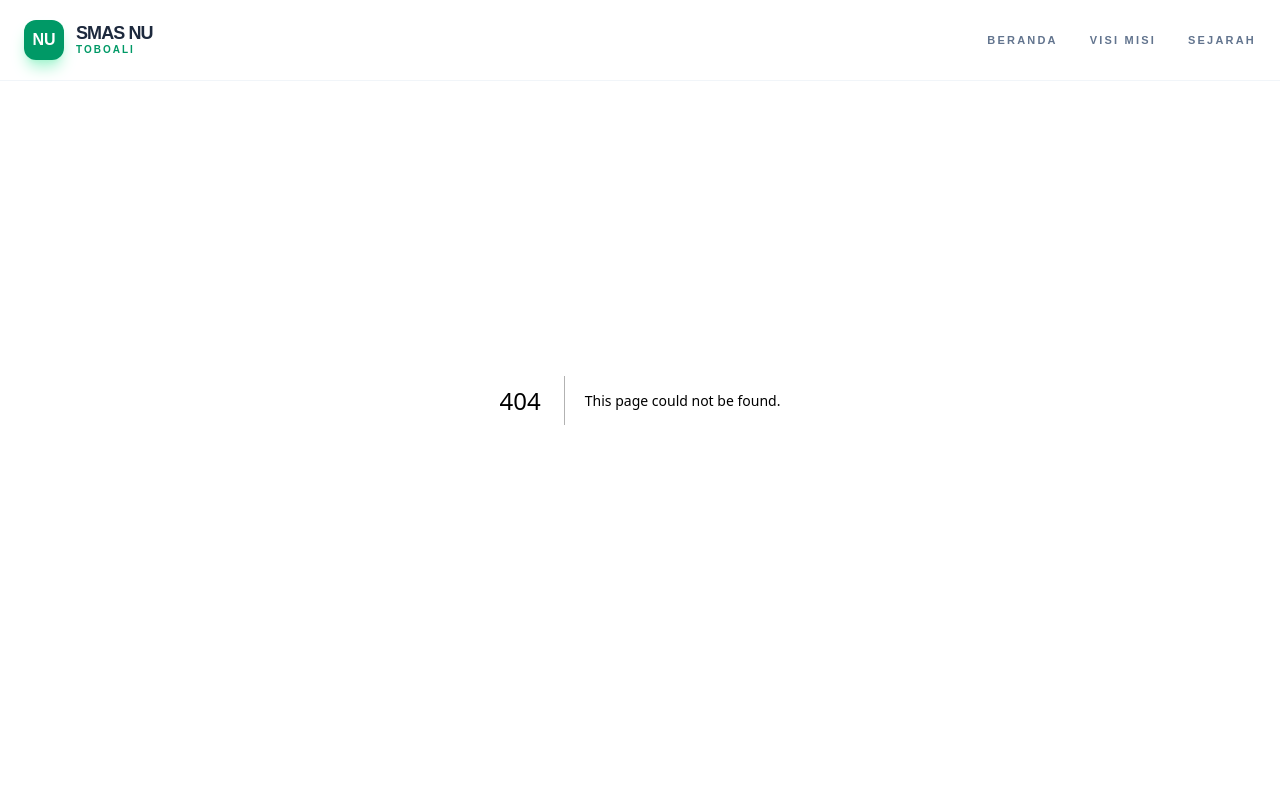
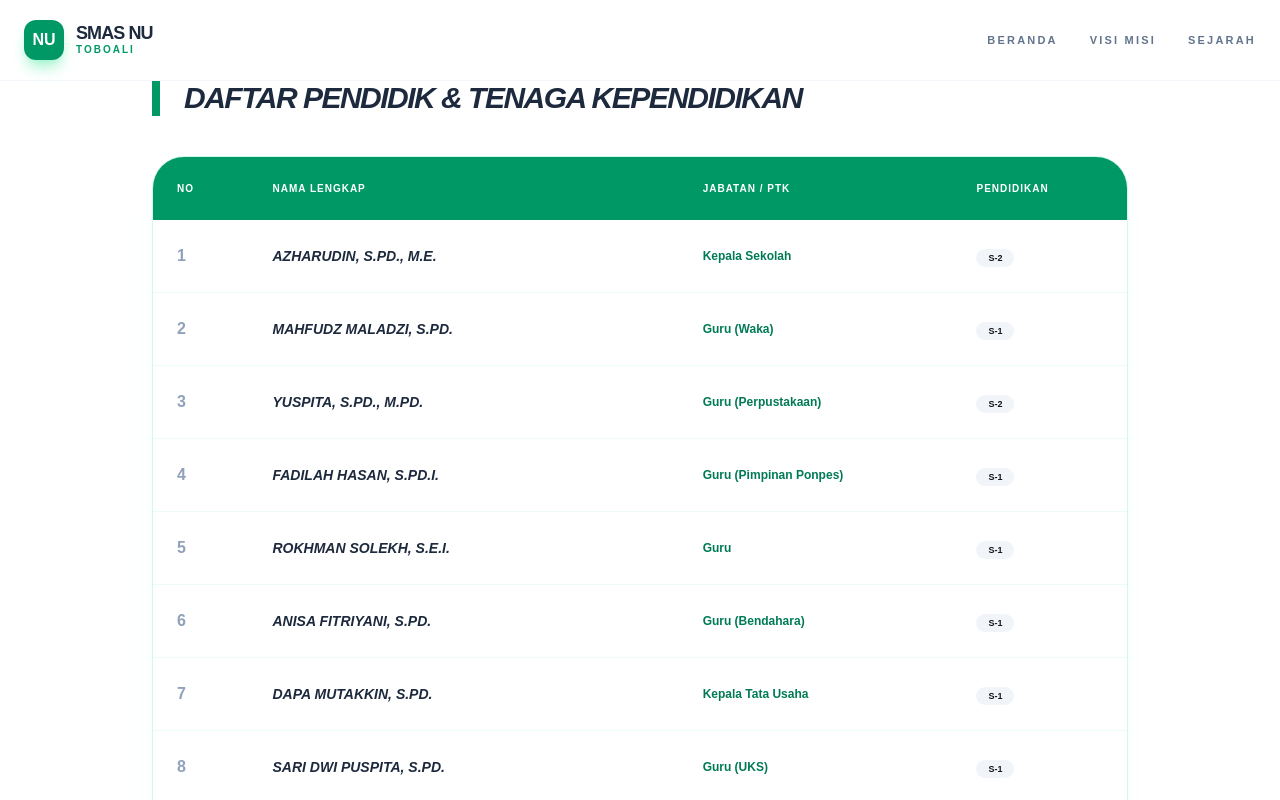
Before and after one commit to dapamutakkin44-dev/smas-nu-toboali, a Next.js app: page /profil/struktur in a window 1280 px wide. Before the commit this address had no page. Shown: the top 800 px of the page. Built offline with nearby package versions, Linux system fonts and the light colour scheme.

Commit message:
update paling gahar

```diff
--- a/src/app/page.tsx
+++ b/src/app/page.tsx
@@ -7,7 +7,8 @@ import { motion } from 'framer-motion';
 import {
   GraduationCap, Book, Users, Star, ChevronRight, Bell, Camera,
   MapPin, ChevronDown, Building2, Laptop, Trophy, Home,
-  Phone, Mail, Instagram, Facebook, Send, MessageCircle
+  Phone, Mail, Instagram, Facebook, Send, MessageCircle,
+  ShieldCheck, Briefcase, UserCheck
 } from 'lucide-react';
 
 export default function HomePage() {
@@ -33,9 +34,10 @@ export default function HomePage() {
             <span className="hover:text-emerald-600 transition-all flex items-center gap-1">
               Profil <ChevronDown size={12} />
             </span>
-            <div className="absolute top-full left-0 w-56 bg-white shadow-2xl rounded-2xl border border-emerald-50 py-4 opacity-0 invisible group-hover:opacity-100 group-hover:visible transition-all duration-300 translate-y-4 group-hover:translate-y-0 text-left px-2">
+            <div className="absolute top-full left-0 w-56 bg-white shadow-2xl rounded-2xl border border-emerald-50 py-4 opacity-0 invisible group-hover:opacity-100 group-hover:visible transition-all duration-300 translate-y-4 group-hover:translate-y-0 text-left px-2 border-none">
               <Link href="/profil/sejarah" className="block px-6 py-2.5 hover:bg-emerald-50 hover:text-emerald-700 no-underline text-slate-500 font-bold tracking-normal rounded-xl">Sejarah Sekolah</Link>
               <Link href="/profil/visi-misi" className="block px-6 py-2.5 hover:bg-emerald-50 hover:text-emerald-700 no-underline text-slate-500 font-bold tracking-normal rounded-xl">Visi & Misi</Link>
+              <Link href="/profil/struktur" className="block px-6 py-2.5 hover:bg-emerald-50 hover:text-emerald-700 no-underline text-slate-500 font-bold tracking-normal rounded-xl">Struktur Organisasi</Link>
             </div>
           </div>
           <Link href="/akademik" className="hover:text-emerald-600 transition-all no-underline">Akademik</Link>
@@ -80,11 +82,11 @@ export default function HomePage() {
             <div className="w-full md:w-2/5 bg-emerald-600 h-[550px] relative overflow-hidden">
               <img src="/foto-kepsek.jpg" alt="Azharudin, S.Pd., M.E." className="w-full h-full object-cover grayscale transition-all duration-1000 group-hover:grayscale-0 group-hover:scale-105" />
               <div className="absolute bottom-0 left-0 right-0 p-10 bg-gradient-to-t from-emerald-950 via-emerald-900/50 to-transparent">
-                <p className="text-white font-black text-2xl tracking-tighter italic">Azharudin, S.Pd., M.E.</p>
+                <p className="text-white font-black text-2xl tracking-tighter italic">Azharudin, S.Pd., M.E., Gr.</p>
                 <p className="text-emerald-400 text-[10px] font-bold uppercase tracking-[0.3em] mt-1 text-white">Kepala Sekolah SMAS NU</p>
               </div>
             </div>
-            <div className="w-full md:w-3/5 p-10 md:p-20 relative">
+            <div className="w-full md:w-3/5 p-10 md:p-20 relative border-none">
               <div className="w-20 h-1.5 bg-emerald-500 mb-10 rounded-full group-hover:w-32 transition-all duration-500"></div>
               <h2 className="text-3xl md:text-4xl font-black text-slate-800 mb-8 leading-tight italic tracking-tighter transition-colors group-hover:text-emerald-900">"Mencetak Generasi Unggul Berlandaskan Aswaja."</h2>
               <div className="space-y-6 text-slate-600 leading-relaxed text-base md:text-lg">
@@ -98,7 +100,48 @@ export default function HomePage() {
         </div>
       </section>
 
-      {/* 5. SARANA & PRASARANA */}
+      {/* 5. STRUKTUR MANAJEMEN INTI (DATA SESUAI PDF) */}
+      <section className="py-24 px-6 bg-white relative">
+        <div className="max-w-6xl mx-auto text-center mb-16">
+          <p className="text-emerald-600 font-black uppercase tracking-[0.4em] text-[10px] mb-4">Leadership Team</p>
+          <h2 className="text-4xl md:text-5xl font-black text-slate-800 tracking-tighter italic uppercase leading-none mb-6">
+            Struktur <span className="text-emerald-600">Manajemen</span>
+          </h2>
+          <div className="w-24 h-1 bg-emerald-200 mx-auto rounded-full"></div>
+        </div>
+
+        <div className="grid grid-cols-1 md:grid-cols-4 gap-8 max-w-7xl mx-auto">
+          {[
+            { nama: "H. M. Karyawan, S.Ag., M.Pd.", jabatan: "Ketua Yayasan", icon: <ShieldCheck /> },
+            { nama: "Azharudin, S.Pd., M.E., Gr.", jabatan: "Kepala Sekolah", icon: <GraduationCap /> },
+            { nama: "Mahfudz Maladzi, S.Pd., Gr.", jabatan: "Waka Sekolah", icon: <Users /> },
+            { nama: "Dapa Mutakkin, S.Pd.", jabatan: "Kepala Tata Usaha", icon: <Briefcase /> },
+          ].map((staff, idx) => (
+            <div key={idx} className="bg-emerald-50/50 p-8 rounded-[32px] border border-emerald-100 text-center hover:bg-emerald-600 hover:text-white transition-all duration-500 group">
+              <div className="w-14 h-14 bg-white rounded-2xl flex items-center justify-center mx-auto mb-6 shadow-sm group-hover:scale-110 transition-transform text-emerald-600">
+                {staff.icon}
+              </div>
+              <h3 className="font-black text-[12px] md:text-sm uppercase italic tracking-tighter mb-2 leading-tight h-10 flex items-center justify-center">{staff.nama}</h3>
+              <p className="text-[9px] font-bold uppercase tracking-widest opacity-60 group-hover:text-emerald-100 transition-colors">{staff.jabatan}</p>
+            </div>
+          ))}
+        </div>
+
+        {/* Jargon AKHLAK (Sesuai PDF) */}
+        <div className="mt-20 max-w-4xl mx-auto py-10 border-y border-emerald-100 text-center bg-emerald-50/20 rounded-[40px]">
+          <p className="text-emerald-800 font-black italic text-2xl tracking-[0.3em] mb-3">"AKHLAK"</p>
+          <p className="text-slate-500 text-[9px] md:text-[11px] font-black uppercase tracking-[0.2em] px-4 leading-loose">
+            Aqidah <span className="text-emerald-300 mx-2">•</span>
+            Kepribadian <span className="text-emerald-300 mx-2">•</span>
+            Harmonis <span className="text-emerald-300 mx-2">•</span>
+            Loyalitas <span className="text-emerald-300 mx-2">•</span>
+            Adaptif <span className="text-emerald-300 mx-2">•</span>
+            Kompeten
+          </p>
+        </div>
+      </section>
+
+      {/* 6. SARANA & PRASARANA */}
       <section className="py-24 px-6 bg-slate-50">
         <div className="max-w-6xl mx-auto text-center mb-16">
           <p className="text-emerald-600 font-black uppercase tracking-[0.3em] text-[10px] mb-4">Fasilitas Sekolah</p>
@@ -128,12 +171,11 @@ export default function HomePage() {
         </div>
       </section>
 
-      {/* 6. KONTAK & LOKASI (FIXED WITH DATA MIMIN) */}
+      {/* 7. KONTAK & LOKASI */}
       <section className="py-24 px-6 bg-white overflow-hidden">
         <div className="max-w-7xl mx-auto">
           <div className="flex flex-col lg:flex-row gap-12">
 
-            {/* Info Kontak */}
             <div className="lg:w-1/3 flex flex-col justify-center">
               <p className="text-emerald-600 font-black uppercase tracking-[0.3em] text-[10px] mb-4">Hubungi Kami</p>
               <h2 className="text-4xl md:text-5xl font-black text-slate-800 tracking-tighter italic uppercase leading-[0.9] mb-10">
@@ -145,11 +187,10 @@ export default function HomePage() {
                   <div className="w-12 h-12 bg-emerald-50 rounded-2xl flex items-center justify-center text-emerald-600 shrink-0 shadow-inner"><MapPin size={22} /></div>
                   <div>
                     <p className="text-[10px] font-black uppercase text-slate-400 tracking-widest mb-1">Alamat Sekolah</p>
-                    <p className="text-sm font-bold text-slate-600 leading-relaxed">Jl. Raya Rias Desa Rias, Kec. Toboali, Kab. Bangka Selatan, Prov. Kep. Bangka Belitung</p>
+                    <p className="text-sm font-bold text-slate-600 leading-relaxed italic">Jl. Raya Rias Desa Rias, Kec. Toboali, Kab. Bangka Selatan, Prov. Kep. Bangka Belitung</p>
                   </div>
                 </div>
 
-                {/* Tombol WhatsApp 1 - Dapa */}
                 <Link href="https://wa.me/6287813180362" target="_blank" className="flex gap-4 items-center p-4 bg-white border border-emerald-100 rounded-[24px] hover:shadow-xl hover:shadow-emerald-100 transition-all group no-underline">
                   <div className="w-10 h-10 bg-emerald-600 rounded-xl flex items-center justify-center text-white shrink-0 group-hover:rotate-12 transition-transform"><MessageCircle size={20} /></div>
                   <div>
@@ -158,7 +199,6 @@ export default function HomePage() {
                   </div>
                 </Link>
 
-                {/* Tombol WhatsApp 2 - Azharudin */}
                 <Link href="https://wa.me/6283175213223" target="_blank" className="flex gap-4 items-center p-4 bg-white border border-emerald-100 rounded-[24px] hover:shadow-xl hover:shadow-emerald-100 transition-all group no-underline">
                   <div className="w-10 h-10 bg-emerald-600 rounded-xl flex items-center justify-center text-white shrink-0 group-hover:rotate-12 transition-transform"><MessageCircle size={20} /></div>
                   <div>
@@ -174,22 +214,14 @@ export default function HomePage() {
               </div>
             </div>
 
-            {/* Google Maps Interaktif */}
             <div className="lg:w-2/3 h-[500px] rounded-[40px] overflow-hidden shadow-2xl border-8 border-white relative group">
               <iframe
                 src="https://www.google.com/maps/embed?pb=!1m18!1m12!1m3!1d3984.431602351519!2d106.44087477351412!3d-2.977639139810879!2m3!1f0!2f0!3f0!3m2!1i1024!2i768!4f13.1!3m3!1m2!1s0x2e3d810060079def%3A0xfb7b05320ca1154b!2sSMA%20NU%20TOBOALI!5e0!3m2!1sen!2sid!4v1772587277118!5m2!1sen!2sid"
-                width="100%"
-                height="100%"
-                style={{ border: 0 }}
-                allowFullScreen={true}
-                loading="lazy"
-                referrerPolicy="no-referrer-when-downgrade"
+                width="100%" height="100%" style={{ border: 0 }} allowFullScreen={true} loading="lazy" referrerPolicy="no-referrer-when-downgrade"
                 className="grayscale group-hover:grayscale-0 transition-all duration-1000"
               ></iframe>
               <div className="absolute bottom-6 left-6 bg-white/90 backdrop-blur px-6 py-3 rounded-2xl shadow-xl pointer-events-none">
-                <p className="text-[10px] font-black text-emerald-700 uppercase tracking-widest flex items-center gap-2">
-                   📍 Lokasi SMAS NU TOBOALI
-                </p>
+                <p className="text-[10px] font-black text-emerald-700 uppercase tracking-widest flex items-center gap-2">📍 Lokasi SMAS NU TOBOALI</p>
               </div>
             </div>
 
@@ -197,7 +229,7 @@ export default function HomePage() {
         </div>
       </section>
 
-      {/* 7. FOOTER */}
+      {/* 8. FOOTER */}
       <footer className="bg-slate-50 py-16 border-t border-emerald-100 text-center">
         <div className="flex justify-center gap-6 mb-8 items-center opacity-80">
           <Image src="/logo-pendidikan.png" alt="Kemendikbud" width={40} height={40} />
--- /dev/null
+++ b/src/app/profil/struktur/page.tsx
@@ -0,0 +1,49 @@
+// Gunakan komponen ini di halaman khusus Daftar Guru & Staf
+export default function DaftarPendidik() {
+  const staffData = [
+    { no: 1, nama: "Azharudin, S.Pd., M.E.", ptk: "Kepala Sekolah", pendidikan: "S-2" },
+    { no: 2, nama: "Mahfudz Maladzi, S.Pd.", ptk: "Guru (Waka)", pendidikan: "S-1" },
+    { no: 3, nama: "Yuspita, S.Pd., M.Pd.", ptk: "Guru (Perpustakaan)", pendidikan: "S-2" },
+    { no: 4, nama: "Fadilah Hasan, S.Pd.I.", ptk: "Guru (Pimpinan Ponpes)", pendidikan: "S-1" },
+    { no: 5, nama: "Rokhman Solekh, S.E.I.", ptk: "Guru", pendidikan: "S-1" },
+    { no: 6, nama: "Anisa Fitriyani, S.Pd.", ptk: "Guru (Bendahara)", pendidikan: "S-1" },
+    { no: 7, nama: "Dapa Mutakkin, S.Pd.", ptk: "Kepala Tata Usaha", pendidikan: "S-1" },
+    { no: 8, nama: "Sari Dwi Puspita, S.Pd.", ptk: "Guru (UKS)", pendidikan: "S-1" },
+    { no: 9, nama: "Yuliyanti, S.Pd.", ptk: "Guru (Koord. P5)", pendidikan: "S-1" },
+    { no: 10, nama: "Ust. Saeful Anwar, S.Pd.I.", ptk: "Guru", pendidikan: "S-1" },
+    { no: 11, nama: "H. Yanto, M.Pd.", ptk: "Guru", pendidikan: "S-2" },
+    { no: 12, nama: "Faisal Romdon, S.Pd.", ptk: "Guru (Lab Komputer)", pendidikan: "S-1" },
+    { no: 13, nama: "Ust. Muhammad Chaidar Suwito", ptk: "Guru", pendidikan: "Ponpes" },
+    { no: 14, nama: "Ust. Bakhrudin", ptk: "Guru", pendidikan: "Ponpes" },
+  ];
+
+  return (
+    <div className="py-20 px-6 max-w-5xl mx-auto">
+      <h1 className="text-3xl font-black text-slate-800 mb-10 italic uppercase tracking-tighter border-l-8 border-emerald-600 pl-6">
+        Daftar Pendidik & Tenaga Kependidikan
+      </h1>
+      <div className="overflow-x-auto rounded-[32px] border border-emerald-100 shadow-xl shadow-emerald-50">
+        <table className="w-full text-left border-collapse">
+          <thead>
+            <tr className="bg-emerald-600 text-white">
+              <th className="p-6 text-[10px] font-black uppercase tracking-widest">No</th>
+              <th className="p-6 text-[10px] font-black uppercase tracking-widest">Nama Lengkap</th>
+              <th className="p-6 text-[10px] font-black uppercase tracking-widest">Jabatan / PTK</th>
+              <th className="p-6 text-[10px] font-black uppercase tracking-widest">Pendidikan</th>
+            </tr>
+          </thead>
+          <tbody>
+            {staffData.map((staff) => (
+              <tr key={staff.no} className="border-b border-emerald-50 hover:bg-emerald-50/50 transition-colors">
+                <td className="p-6 font-bold text-slate-400">{staff.no}</td>
+                <td className="p-6 font-black text-slate-800 text-sm uppercase italic">{staff.nama}</td>
+                <td className="p-6 text-xs font-bold text-emerald-700">{staff.ptk}</td>
+                <td className="p-6"><span className="bg-slate-100 px-3 py-1 rounded-full text-[9px] font-black uppercase">{staff.pendidikan}</span></td>
+              </tr>
+            ))}
+          </tbody>
+        </table>
+      </div>
+    </div>
+  );
+}
```
